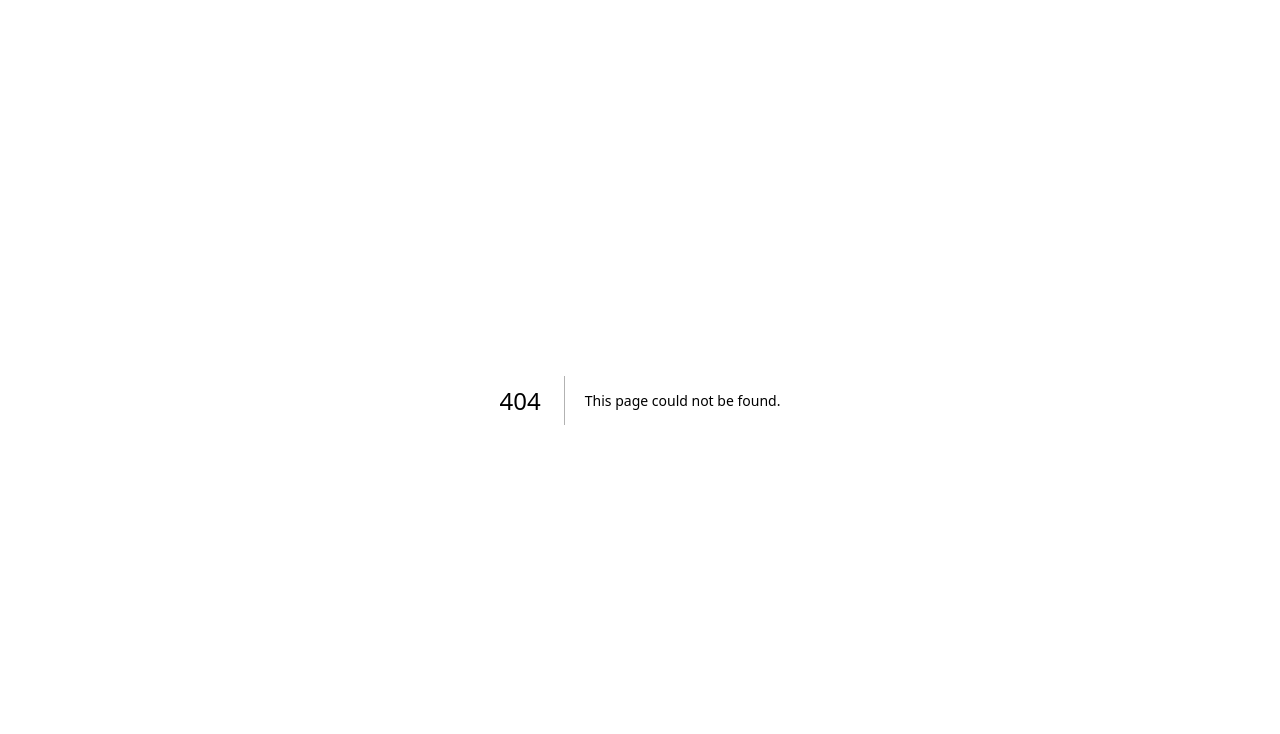
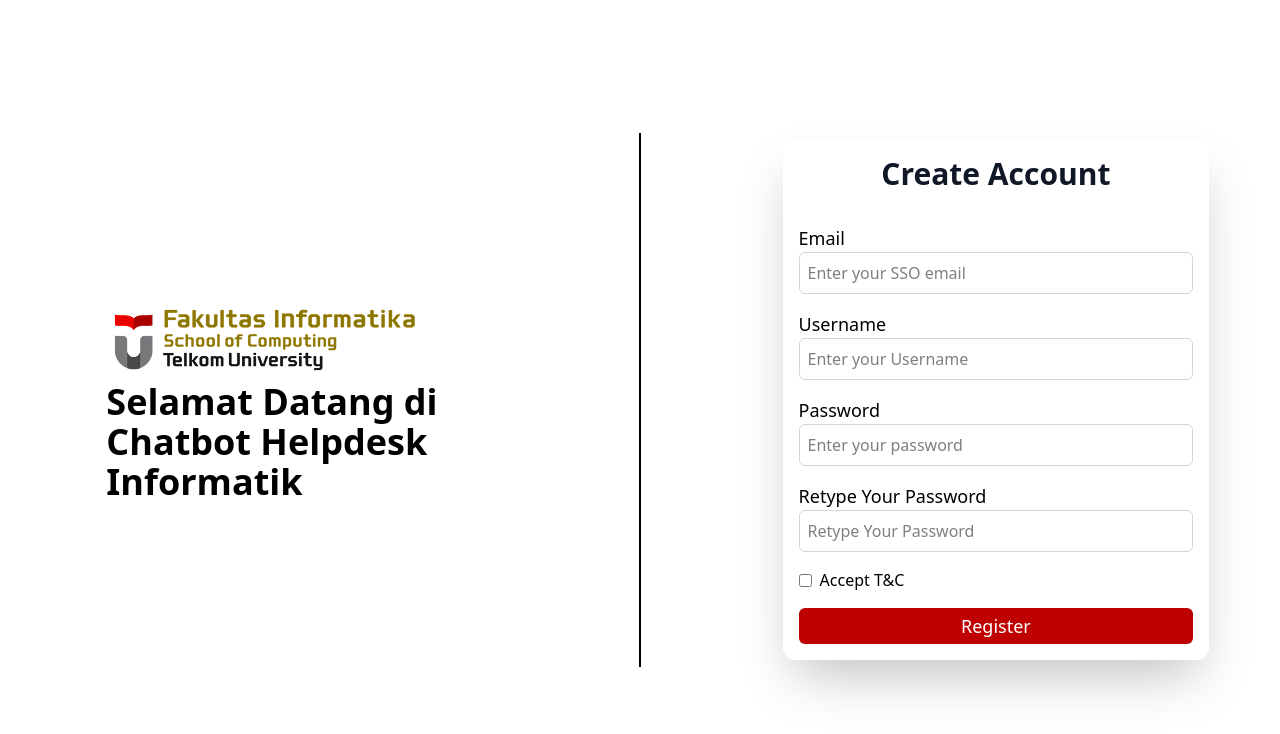
Before and after one commit to Raygama/rizzy-bytes, a Next.js app in the folder front-end/: page /register in a window 1280 px wide. Before the commit this address had no page. Shown: the top 734 px of the page. Built offline with nearby package versions, Linux system fonts and the light colour scheme; no server answers.

Commit message:
login, register, chat
secara garis besar udah, cuma paling dibagian chat, masih belum stream

```diff
--- a/front-end/package.json
+++ b/front-end/package.json
@@ -12,7 +12,8 @@
     "lucide-react": "^0.553.0",
     "next": "15.5.6",
     "react": "19.1.0",
-    "react-dom": "19.1.0"
+    "react-dom": "19.1.0",
+    "react-markdown": "^9.1.0"
   },
   "devDependencies": {
     "@eslint/eslintrc": "^3",
--- a/front-end/src/app/chat/page.js
+++ b/front-end/src/app/chat/page.js
@@ -3,6 +3,7 @@
 // (BARU) Impor hook tambahan: useRef dan useEffect
 import { useState, useRef, useEffect } from "react";
 import { Menu, Send } from "lucide-react";
+import ReactMarkdown from "react-markdown";
 
 // (BARU) Definisikan tipe pesan untuk kejelasan
 // interface Message {
@@ -41,9 +42,24 @@ export default function ChatbotPage() {
   // (BARU) Fungsi placeholder untuk logika API backend Anda
   const getBotResponse = async (userMessage) => {
     // Simulasi penundaan API
-    await new Promise((resolve) => setTimeout(resolve, 1000));
-    // Jawaban placeholder
-    return "Ini Jawabannya";
+    try {
+      const response = await fetch(
+        "http://localhost:3006/api/v1/prediction/2bdcfdde-326c-45bf-8996-434189d5c59e",
+        {
+          method: "POST",
+          headers: {
+            "Content-Type": "application/json",
+            authorization: "Bearer ikdPiO2FZzOMrrXJrCFHJColMQDeAnoZ0REgKq0KIbI",
+          },
+          body: JSON.stringify({ question: userMessage }),
+        }
+      );
+      const data = await response.json();
+      console.log(data);
+      return data.text;
+    } catch (error) {
+      console.error("Error fetching bot response:", error);
+    }
 
     // Nanti, ganti dengan logika fetch API Anda...
   };
@@ -64,9 +80,11 @@ export default function ChatbotPage() {
 
     // 1. Buat pesan pengguna
     const userMessage = {
-      id: Date.now(),
-      text: userMessageText,
-      sender: "user",
+      // Objek ini HARUS memiliki properti yang sama
+      // dengan yang diharapkan oleh .map() Anda
+      id: Date.now(), // <-- TAMBAHKAN ID UNIK
+      text: userMessageText, // <-- GUNAKAN 'text' (bukan 'question')
+      sender: "user", // <-- TAMBAHKAN SENDER
     };
 
     // 2. Tambahkan pesan pengguna ke state.
@@ -212,7 +230,16 @@ export default function ChatbotPage() {
                         : "bg-gray-200 text-gray-800" // Bubble bot
                     }`}
                   >
-                    {msg.text}
+                    {/* --- 2. INI PERUBAHAN UTAMANYA --- */}
+                    {msg.sender === "bot" ? (
+                      // Jika pesan dari BOT, gunakan ReactMarkdown
+                      <ReactMarkdown className="chat-bubble prose prose-slate">
+                        {msg.text}
+                      </ReactMarkdown>
+                    ) : (
+                      // Jika pesan dari USER, tampilkan teks biasa
+                      msg.text
+                    )}
                   </div>
                 </div>
               ))}
--- a/front-end/src/app/globals.css
+++ b/front-end/src/app/globals.css
@@ -3,6 +3,30 @@
 @tailwind base;
 @tailwind components;
 @tailwind utilities;
+
+.chat-bubble p {
+  margin-bottom: 0.5rem; /* Beri jarak antar paragraf, tapi tidak di akhir */
+}
+
+.chat-bubble p:last-child {
+  margin-bottom: 0; /* Paragraf terakhir tidak perlu margin bawah */
+}
+
+.chat-bubble strong {
+  font-weight: 600; /* Membuat **teks** menjadi tebal (sesuai font-weight tailwind) */
+}
+
+/* Ini untuk memformat daftar (1. ... atau * ...) */
+.chat-bubble ul,
+.chat-bubble ol {
+  margin-top: 0.5rem;
+  margin-bottom: 0.5rem;
+  padding-left: 1.5rem; /* Memberi indentasi pada daftar */
+}
+
+.chat-bubble li {
+  margin-bottom: 0.25rem; /* Jarak antar item daftar */
+}
 /* :root {
   --background: #ffffff;
   --foreground: #171717;
--- a/front-end/src/app/page.js
+++ b/front-end/src/app/page.js
@@ -4,10 +4,12 @@
 import { useState } from "react";
 import Image from "next/image";
 import { useRouter } from "next/navigation"; // << BARU
+import Link from "next/link";
 
 export default function Home() {
   const [activeIndex, setActiveIndex] = useState(0);
-  const AUTH_API_URL = process.env.NEXT_PUBLIC_AUTH_API_URL || "http://localhost:3001";
+  const AUTH_API_URL =
+    process.env.NEXT_PUBLIC_AUTH_API_URL || "http://localhost:3001";
   // --- LOGIKA LOGIN (BARU) ---
   const router = useRouter(); // BARU: Hook untuk redirect
 
@@ -163,9 +165,14 @@ export default function Home() {
               required // BARU: tambahkan validasi dasar
             />
           </div>
-          <div className="flex items-center">{/* ... Checkbox Anda ... */}</div>
+          <div className="flex items-center">
+            <input type="checkbox" className="mr-2" />
+            <label>Remember Me</label>
+          </div>
 
-          <p className="text-right align-top">Lupa Password?</p>
+          <Link href="/register" className="text-right align-top">
+            Create Account
+          </Link>
 
           {/* BARU: Tampilkan pesan error jika ada */}
           {error && (
--- /dev/null
+++ b/front-end/src/app/register/page.js
@@ -0,0 +1,181 @@
+"use client";
+
+// BARU: Impor useRouter untuk redirect setelah login
+import { useState } from "react";
+import Image from "next/image";
+import { useRouter } from "next/navigation"; // << BARU
+
+// MODIFIKASI: Sebaiknya nama komponen diawali huruf kapital
+export default function Register() {
+  // HAPUS: State activeIndex tidak digunakan di halaman register ini
+  // const [activeIndex, setActiveIndex] = useState(0);
+
+  const AUTH_API_URL =
+    process.env.NEXT_PUBLIC_AUTH_API_URL || "http://localhost:3001/auth";
+
+  const router = useRouter(); // Hook untuk redirect
+
+  // State untuk menyimpan input form
+  const [email, setEmail] = useState("");
+  const [password, setPassword] = useState("");
+  const [password_confirm, setPasswordConfirm] = useState(""); // State ini sudah benar
+  const [username, setUsername] = useState("");
+
+  // State untuk menangani error dan loading
+  const [error, setError] = useState("");
+  const [isLoading, setIsLoading] = useState(false);
+
+  // Fungsi yang dipanggil saat form disubmit
+  const handleSubmit = async (e) => {
+    e.preventDefault(); // Mencegah form me-refresh halaman
+    setError(""); // Bersihkan error lama
+
+    // --- 1. VALIDASI PASSWORD (BARU) ---
+    // Cek apakah password dan konfirmasi password sama
+    if (password !== password_confirm) {
+      setError("Password tidak sama. Silakan periksa kembali.");
+      return; // Hentikan eksekusi jika password tidak sama
+    }
+    // --- AKHIR VALIDASI ---
+
+    setIsLoading(true); // Mulai loading
+
+    // MODIFIKASI: Data yang dikirim disesuaikan untuk registrasi
+    const credentials = {
+      email: email,
+      usn: username,
+      password: password,
+      role: "student",
+    };
+
+    // Simulasi pemanggilan API
+    try {
+      // MODIFIKASI: Menggunakan AUTH_API_URL dan endpoint /register
+      const response = await fetch("http://localhost:3001/auth/register", {
+        method: "POST",
+        headers: {
+          "Content-Type": "application/json",
+        },
+        body: JSON.stringify(credentials),
+      });
+
+      if (!response.ok) {
+        // Jika server merespon dengan error
+        const data = await response.json();
+        throw new Error(data.message || "Registrasi gagal");
+      }
+
+      // MODIFIKASI: Arahkan (redirect) pengguna ke halaman login setelah berhasil
+      router.push("/");
+    } catch (err) {
+      // Tangkap error (baik dari fetch atau dari throw di atas)
+      setError(err.message);
+    } finally {
+      // Apapun yang terjadi (berhasil atau gagal), hentikan loading
+      setIsLoading(false);
+    }
+  };
+  // --- BATAS AKHIR LOGIKA LOGIN ---
+
+  return (
+    <>
+      <div className="flex items-center justify-around w-full h-screen">
+        {/* Logo and welcome word (Tidak berubah) */}
+        <div className="w-1/3 flex flex-col items-center">
+          <div className="w-5/6">
+            <Image
+              src="/logo-fakultas.png"
+              alt="Logo Fakultas"
+              width={317}
+              height={83}
+            />
+            <h1 className="font-bold text-4xl ">
+              Selamat Datang di Chatbot Helpdesk Informatik
+            </h1>
+          </div>
+        </div>
+
+        {/* dividing line (Tidak berubah) */}
+        <div className="border-l-2 h-2/3 border-black "></div>
+
+        {/* Form Registrasi */}
+        <form
+          onSubmit={handleSubmit}
+          className="w-1/3 grid grid-cols-2 gap-4 p-4 rounded-xl shadow-2xl"
+        >
+          {/* --- 2. JUDUL FORM (BARU) --- */}
+          <h2 className="col-span-2 text-center text-3xl font-bold text-gray-900 mb-4">
+            Create Account
+          </h2>
+
+          <div className="col-span-2 ">
+            <label className="block text-lg">Email</label>
+            <input
+              type="email"
+              placeholder="Enter your SSO email"
+              className="border-1 border-gray-300 w-full p-2 rounded-md"
+              value={email}
+              onChange={(e) => setEmail(e.target.value)}
+              required
+            />
+          </div>
+          <div className="col-span-2 ">
+            <label className="block text-lg">Username</label>
+            <input
+              type="text"
+              placeholder="Enter your Username"
+              className="border-1 border-gray-300 w-full p-2 rounded-md"
+              value={username}
+              onChange={(e) => setUsername(e.target.value)}
+              required
+            />
+          </div>
+          <div className="col-span-2 ">
+            <label className="block text-lg">Password</label>
+            <input
+              type="password"
+              placeholder="Enter your password"
+              className="border-1 border-gray-300 w-full p-2 rounded-md"
+              value={password}
+              onChange={(e) => setPassword(e.target.value)}
+              required
+            />
+          </div>
+          <div className="col-span-2 ">
+            <label className="block text-lg">Retype Your Password</label>
+            <input
+              type="password"
+              placeholder="Retype Your Password"
+              className="border-1 border-gray-300 w-full p-2 rounded-md"
+              value={password_confirm}
+              // --- 3. PERBAIKAN BUG (MODIFIKASI) ---
+              onChange={(e) => setPasswordConfirm(e.target.value)} // Diperbaiki dari setPassword
+              required
+            />
+          </div>
+
+          {/* MODIFIKASI: Dibuat span 2 agar rapi dan 'required' */}
+          <div className="flex items-center col-span-2">
+            <input type="checkbox" className="mr-2" required />
+            <label>Accept T&C</label>
+          </div>
+
+          {/* BARU: Tampilkan pesan error jika ada */}
+          {error && (
+            <div className="col-span-2 text-center text-red-600">{error}</div>
+          )}
+
+          {/* MODIFIKASI: Ganti <Link> dengan button type="submit" */}
+          <button
+            type="submit"
+            className="bg-[#BF0101] p-1 col-span-2 text-white text-lg rounded-md disabled:bg-gray-400"
+            disabled={isLoading}
+          >
+            {/* MODIFIKASI: Ubah teks tombol */}
+            {isLoading ? "Loading..." : "Register"}
+          </button>
+        </form>
+      </div>
+    </>
+  );
+}
```
Also changed, not shown: front-end/src/app/login/page.js (deleted), 1 other file (tests, documents, lock files or other folders).
